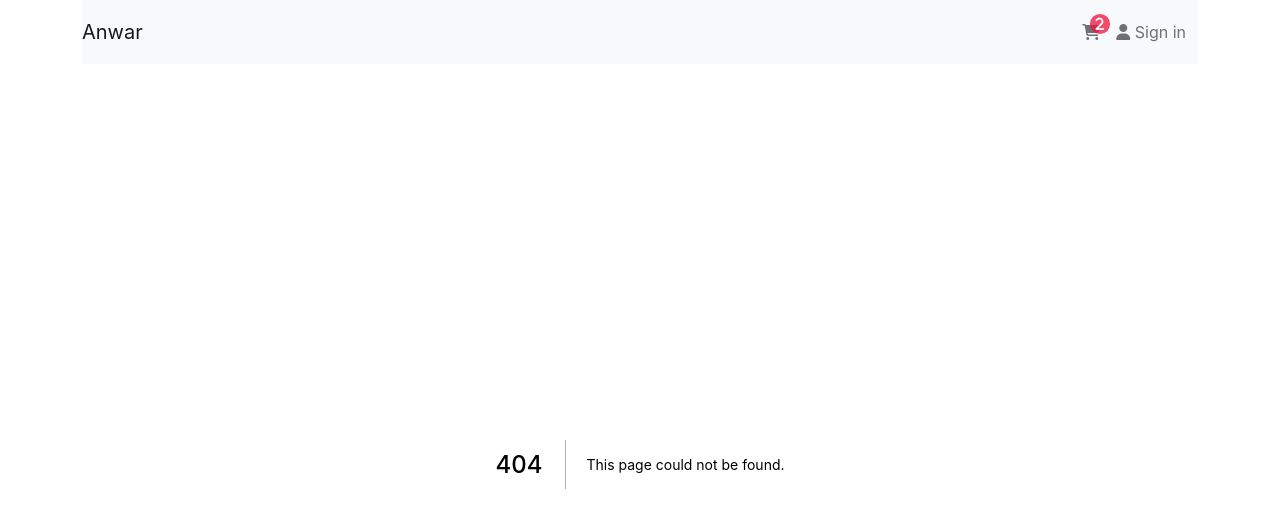
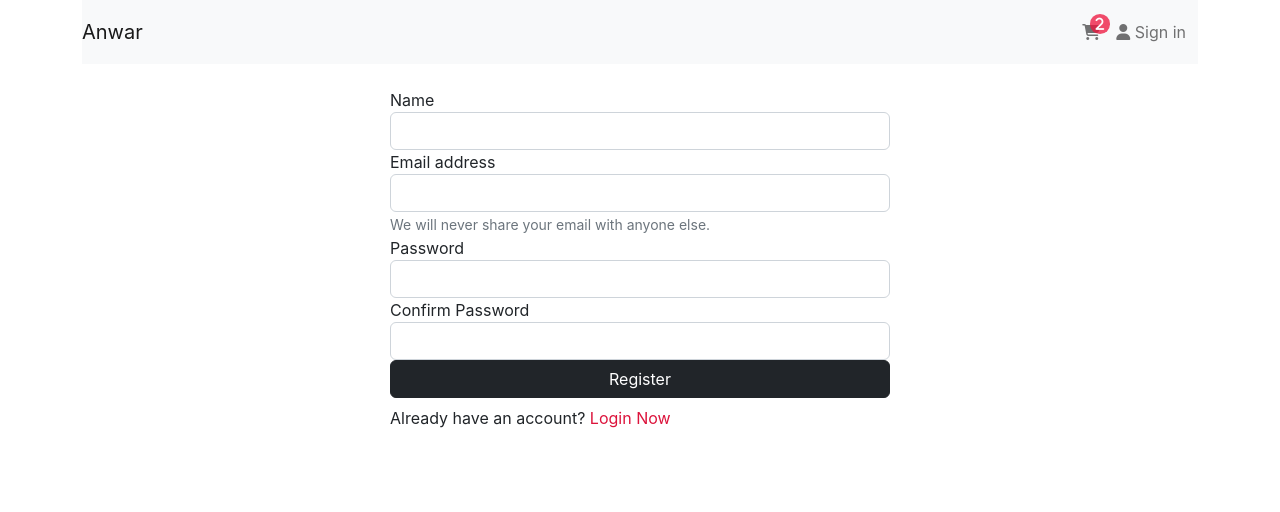
Before and after one commit to AnwarHossainSR/next-ecommerce, a Next.js app: page /register in a window 1280 px wide. Before the commit this address had no page. Shown: the top 512 px of the page. Built offline with nearby package versions, Linux system fonts and the light colour scheme.

Commit message:
design register page

```diff
--- /dev/null
+++ b/pages/register.js
@@ -0,0 +1,121 @@
+import Head from 'next/head';
+import Link from 'next/link';
+import { useRouter } from 'next/router';
+import { useState } from 'react';
+//import { DataContext } from "../store/GlobalState";
+//import { postData } from "../utils/fetchData";
+//import valid from '../utils/valid';
+
+const Register = () => {
+  const initialState = { name: '', email: '', password: '', cf_password: '' };
+  const [userData, setUserData] = useState(initialState);
+  const { name, email, password, cf_password } = userData;
+
+  //const { state, dispatch } = useContext(DataContext);
+  //const { auth } = state;
+
+  const router = useRouter();
+
+  const handleChangeInput = (e) => {
+    const { name, value } = e.target;
+    setUserData({ ...userData, [name]: value });
+    //dispatch({ type: "NOTIFY", payload: {} });
+  };
+
+  const handleSubmit = async (e) => {
+    e.preventDefault();
+    //const errMsg = valid(name, email, password, cf_password);
+    //if (errMsg) return dispatch({ type: "NOTIFY", payload: { error: errMsg } });
+
+    //dispatch({ type: "NOTIFY", payload: { loading: true } });
+
+    //const res = await postData("auth/register", userData);
+    // if (res.err)
+    //   return dispatch({ type: "NOTIFY", payload: { error: res.err } });
+
+    // return dispatch({ type: "NOTIFY", payload: { success: res.msg } });
+  };
+
+  // useEffect(() => {
+  //   if (Object.keys(auth).length !== 0) router.push("/");
+  // }, [auth, router]);
+
+  return (
+    <div>
+      <Head>
+        <title>Register Page</title>
+      </Head>
+
+      <form
+        className='mx-auto my-4'
+        style={{ maxWidth: '500px' }}
+        onSubmit={handleSubmit}
+      >
+        <div className='form-group'>
+          <label htmlFor='name'>Name</label>
+          <input
+            type='text'
+            className='form-control'
+            id='name'
+            name='name'
+            value={name}
+            onChange={handleChangeInput}
+          />
+        </div>
+
+        <div className='form-group'>
+          <label htmlFor='exampleInputEmail1'>Email address</label>
+          <input
+            type='email'
+            className='form-control'
+            id='exampleInputEmail1'
+            aria-describedby='emailHelp'
+            name='email'
+            value={email}
+            onChange={handleChangeInput}
+          />
+          <small id='emailHelp' className='form-text text-muted'>
+            We will never share your email with anyone else.
+          </small>
+        </div>
+
+        <div className='form-group'>
+          <label htmlFor='exampleInputPassword1'>Password</label>
+          <input
+            type='password'
+            className='form-control'
+            id='exampleInputPassword1'
+            name='password'
+            value={password}
+            onChange={handleChangeInput}
+          />
+        </div>
+
+        <div className='form-group'>
+          <label htmlFor='exampleInputPassword2'>Confirm Password</label>
+          <input
+            type='password'
+            className='form-control'
+            id='exampleInputPassword2'
+            name='cf_password'
+            value={cf_password}
+            onChange={handleChangeInput}
+          />
+        </div>
+
+        <button type='submit' className='btn btn-dark w-100'>
+          Register
+        </button>
+
+        <p className='my-2'>
+          Already have an account?{' '}
+          <Link href='/signin'>
+            <a style={{ color: 'crimson' }}>Login Now</a>
+          </Link>
+        </p>
+      </form>
+    </div>
+  );
+};
+
+export default Register;
```
